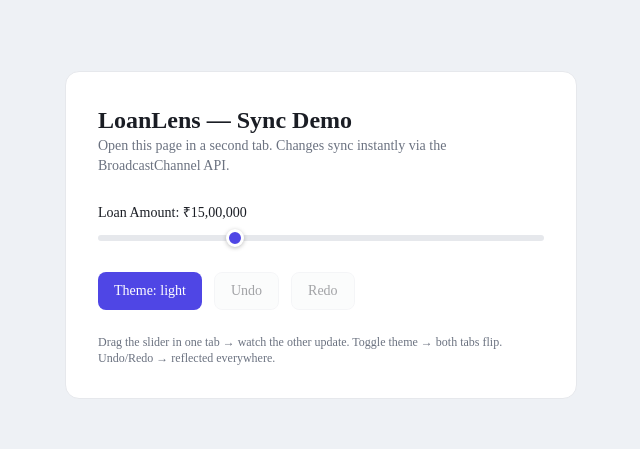
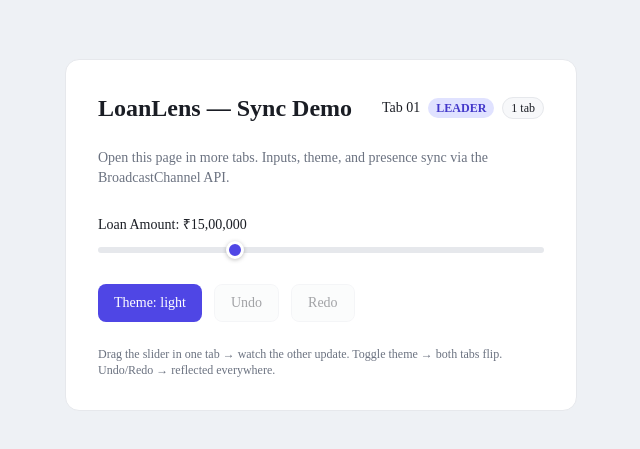
Before and after one commit to architaagr25/loanlens, a Next.js app: page / in a window 1280 px wide. Shown: the part 165-614 px from the top of the page, without its empty margins (319-959 px from the left). Built offline with nearby package versions, Linux system fonts and the light colour scheme.

Commit message:
feat: tab presence, live count, leader election

```diff
--- a/src/app/page.js
+++ b/src/app/page.js
@@ -3,6 +3,7 @@
 // TEMPORARY Phase 2 sync demo — proves cross-tab state sharing works before the
 // full workspace UI is built (Phase 4+). This page is replaced later.
 import { useSharedState } from "@/hooks/useSharedState";
+import { usePresence } from "@/hooks/usePresence";
 import { formatINR } from "@/lib/format";
 
 export default function Page() {
@@ -16,17 +17,29 @@ export default function Page() {
     canUndo,
     canRedo,
   } = useSharedState();
+  const { label, tabCount, isLeader } = usePresence();
 
   return (
     <main className="min-h-screen flex items-center justify-center p-8">
       <div className="card p-8 w-full max-w-lg space-y-6">
-        <div>
+        <div className="flex items-center justify-between">
           <h1 className="text-2xl font-bold">LoanLens — Sync Demo</h1>
-          <p className="text-muted text-sm">
-            Open this page in a second tab. Changes sync instantly via the
-            BroadcastChannel API. {hydrated ? "" : "(hydrating…)"}
-          </p>
+          <div className="flex items-center gap-2 text-sm">
+            <span className="font-medium">{label}</span>
+            {isLeader && (
+              <span className="px-2 py-0.5 rounded-full bg-brand-100 text-brand-700 text-xs font-semibold">
+                LEADER
+              </span>
+            )}
+            <span className="card-muted px-2 py-0.5 rounded-full text-xs">
+              {tabCount} {tabCount === 1 ? "tab" : "tabs"}
+            </span>
+          </div>
         </div>
+        <p className="text-muted text-sm">
+          Open this page in more tabs. Inputs, theme, and presence sync via the
+          BroadcastChannel API. {hydrated ? "" : "(hydrating…)"}
+        </p>
 
         <div className="space-y-2">
           <label className="text-sm font-medium">
--- /dev/null
+++ b/src/hooks/usePresence.js
@@ -0,0 +1,142 @@
+"use client";
+
+// ──────────────────────────────────────────────────────────────────────────
+// usePresence — tab identity, live tab count, and leader election.
+//
+// There is no server to keep a list of open tabs, so we use the classic
+// heartbeat + presence-map approach over a BroadcastChannel:
+//
+//   - Each tab has a unique id + a `born` timestamp (set once on mount).
+//   - Every HEARTBEAT_INTERVAL it broadcasts a PING { id, born }.
+//   - Each tab keeps a map of peers { id -> { born, lastSeen } } and prunes
+//     any peer not heard from within STALE_MS (covers crashes / hard closes).
+//   - On close it broadcasts BYE for instant removal in the other tabs.
+//   - Leader = the longest-lived tab (smallest `born`, id as tiebreaker). When
+//     the leader disappears, the next-oldest tab automatically becomes leader —
+//     no election messages needed, every tab computes it from the same map.
+//
+// Friendly labels ("Tab 01", "Tab 02") are derived from each tab's rank by age.
+// ──────────────────────────────────────────────────────────────────────────
+
+import { useEffect, useMemo, useRef, useState } from "react";
+import {
+  PRESENCE_CHANNEL,
+  HEARTBEAT_INTERVAL,
+  PRUNE_INTERVAL,
+  STALE_MS,
+} from "@/lib/constants";
+
+function makeId() {
+  if (typeof crypto !== "undefined" && crypto.randomUUID) {
+    return crypto.randomUUID().slice(0, 8);
+  }
+  return Math.random().toString(36).slice(2, 10);
+}
+
+export function usePresence() {
+  const [self, setSelf] = useState(null); // { id, born } — set on mount
+  const [peers, setPeers] = useState({}); // other tabs: id -> { born, lastSeen }
+
+  const peersRef = useRef(peers); // latest peers, readable in handlers
+  const channelRef = useRef(null);
+
+  useEffect(() => {
+    const id = makeId();
+    const born = Date.now();
+    const me = { id, born };
+    setSelf(me);
+
+    if (typeof BroadcastChannel === "undefined") return;
+    const channel = new BroadcastChannel(PRESENCE_CHANNEL);
+    channelRef.current = channel;
+
+    // Update both the ref (for handlers) and state (for render) together.
+    const updatePeers = (updater) => {
+      peersRef.current = updater(peersRef.current);
+      setPeers(peersRef.current);
+    };
+
+    const ping = () => channel.postMessage({ type: "PING", id, born });
+
+    channel.onmessage = (event) => {
+      const msg = event.data;
+      if (!msg) return;
+      if (msg.type === "PING") {
+        const isNewcomer = !peersRef.current[msg.id];
+        updatePeers((prev) => ({
+          ...prev,
+          [msg.id]: { born: msg.born, lastSeen: Date.now() },
+        }));
+        // A tab we've never seen just announced itself — reply at once so it
+        // learns about us immediately instead of waiting a heartbeat.
+        if (isNewcomer) ping();
+      } else if (msg.type === "BYE") {
+        updatePeers((prev) => {
+          if (!prev[msg.id]) return prev;
+          const next = { ...prev };
+          delete next[msg.id];
+          return next;
+        });
+      }
+    };
+
+    ping(); // announce ourselves immediately
+    const beat = setInterval(ping, HEARTBEAT_INTERVAL);
+
+    // Sweep out tabs we haven't heard from recently (covers crashes).
+    const prune = setInterval(() => {
+      const now = Date.now();
+      updatePeers((prev) => {
+        let changed = false;
+        const next = {};
+        for (const key in prev) {
+          if (now - prev[key].lastSeen < STALE_MS) next[key] = prev[key];
+          else changed = true;
+        }
+        return changed ? next : prev;
+      });
+    }, PRUNE_INTERVAL);
+
+    // Tell the others we're leaving (instant count update for graceful closes).
+    const sayBye = () => {
+      try {
+        channel.postMessage({ type: "BYE", id });
+      } catch {
+        /* channel may already be closing */
+      }
+    };
+    window.addEventListener("beforeunload", sayBye);
+    window.addEventListener("pagehide", sayBye);
+
+    return () => {
+      sayBye();
+      clearInterval(beat);
+      clearInterval(prune);
+      window.removeEventListener("beforeunload", sayBye);
+      window.removeEventListener("pagehide", sayBye);
+      channel.close();
+      channelRef.current = null;
+    };
+  }, []);
+
+  // Derive identity/count/leader from self + peers (all tabs compute the same).
+  return useMemo(() => {
+    if (!self) {
+      return { tabId: null, label: "Tab 01", tabCount: 1, isLeader: true };
+    }
+    const all = [
+      { id: self.id, born: self.born },
+      ...Object.entries(peers).map(([id, v]) => ({ id, born: v.born })),
+    ];
+    // Oldest first; id breaks ties so every tab agrees on the same order.
+    all.sort((a, b) => a.born - b.born || (a.id < b.id ? -1 : 1));
+
+    const myIndex = all.findIndex((t) => t.id === self.id);
+    return {
+      tabId: self.id,
+      label: `Tab ${String(myIndex + 1).padStart(2, "0")}`,
+      tabCount: all.length,
+      isLeader: myIndex === 0,
+    };
+  }, [self, peers]);
+}
--- a/src/lib/constants.js
+++ b/src/lib/constants.js
@@ -28,6 +28,12 @@ export const MAX_SCENARIOS = 3;
 export const CHANNEL_NAME = "loanlens";
 export const STORAGE_KEY = "loanlens:state";
 
+// Presence (heartbeat) — kept on its own channel so pings don't mix with state.
+export const PRESENCE_CHANNEL = "loanlens:presence";
+export const HEARTBEAT_INTERVAL = 2000; // how often each tab announces itself
+export const PRUNE_INTERVAL = 1000; // how often we sweep for dead tabs
+export const STALE_MS = 5000; // a tab silent this long is considered closed
+
 // Sensitivity grid offsets (assignment: current ±1/2/3% rate, ±6/12/24 months).
 export const RATE_OFFSETS = [-3, -2, -1, 0, 1, 2, 3];
 export const TENURE_OFFSETS = [-24, -12, -6, 0, 6, 12, 24];
```
